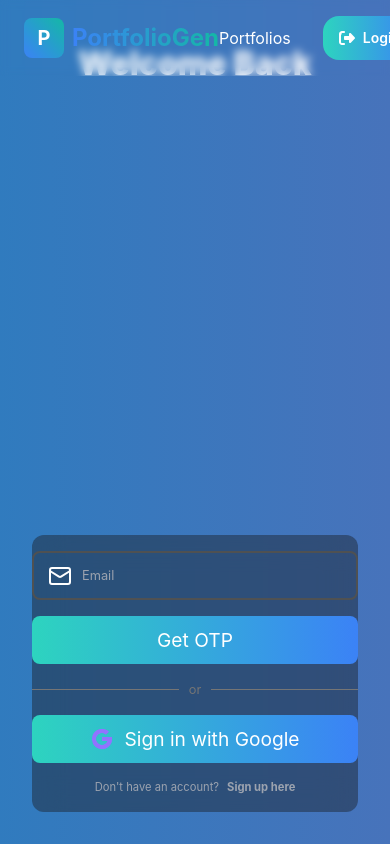
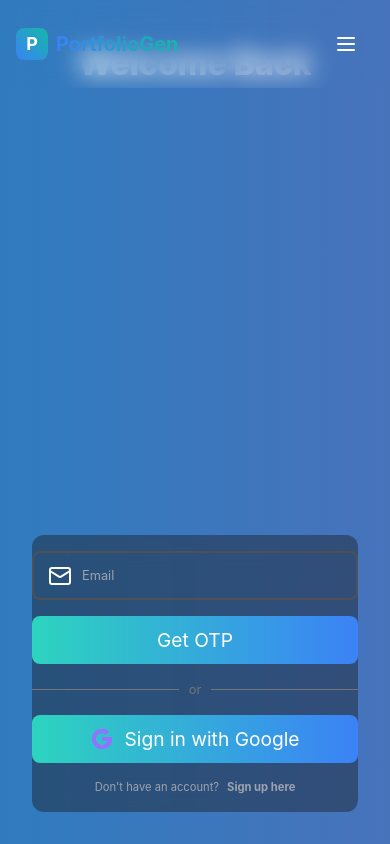
Before and after one commit to Pankaj-bit361/Portfoilio-Generator-Frontend, a React (Vite) app: page /login in a window 390 px wide. Built offline with nearby package versions, Linux system fonts and the light colour scheme.

Commit message:
fix responsive in landing and Navbar

```diff
--- a/src/components/Home/Features.jsx
+++ b/src/components/Home/Features.jsx
@@ -25,7 +25,7 @@ const Features = () => {
   return (
     <section
       id="features"
-      className="py-20 bg-gradient-to-b from-black to-blue-900/20"
+      className="py-0 lg:py-24 bg-gradient-to-b from-black to-blue-900/20"
     >
       <div className="container mx-auto px-6">
         <motion.div
--- a/src/components/Home/Navbar.jsx
+++ b/src/components/Home/Navbar.jsx
@@ -2,9 +2,11 @@ import { motion, useScroll, useTransform } from "framer-motion";
 import { useEffect, useState } from "react";
 import { useAuth } from "../../Context/AuthContext";
 import { Link } from "react-router-dom";
+import { Menu, X } from "lucide-react";
 
 const Navbar = () => {
   const [isScrolled, setIsScrolled] = useState(false);
+  const [isMobileMenuOpen, setIsMobileMenuOpen] = useState(false);
   const { scrollY } = useScroll();
 
   const navBackground = useTransform(
@@ -22,16 +24,20 @@ const Navbar = () => {
   }, []);
 
   const { user, logout } = useAuth();
-  const toggleMenu = () => setIsOpen(!isOpen);
   const handleLogout = () => logout();
+
+  const toggleMobileMenu = () => {
+    setIsMobileMenuOpen(!isMobileMenuOpen);
+  };
 
   return (
     <motion.nav
       style={{ backgroundColor: navBackground }}
-      className="fixed w-full top-0 z-50 backdrop-blur-sm"
+      className="fixed w-full top-0 z-50 backdrop-blur-md"
     >
-      <div className="container mx-auto px-6 py-4">
+      <div className="container mx-auto px-4 sm:px-6 py-4">
         <div className="flex justify-between items-center">
+          {/* Logo */}
           <motion.div
             initial={{ opacity: 0, x: -20 }}
             animate={{ opacity: 1, x: 0 }}
@@ -39,19 +45,20 @@ const Navbar = () => {
             className="flex items-center space-x-2 cursor-pointer"
             onClick={() => (window.location.href = "/")}
           >
-            <div className="w-10 h-10 rounded-lg bg-gradient-to-tr from-blue-500 to-teal-500 flex items-center justify-center">
-              <span className="text-white font-bold text-xl">P</span>
+            <div className="w-8 h-8 sm:w-10 sm:h-10 rounded-lg bg-gradient-to-tr from-blue-500 to-teal-500 flex items-center justify-center">
+              <span className="text-white font-bold text-lg sm:text-xl">P</span>
             </div>
-            <h1 className="text-2xl font-bold bg-gradient-to-r from-blue-500 to-teal-500 bg-clip-text text-transparent">
+            <h1 className="text-xl sm:text-2xl font-bold bg-gradient-to-r from-blue-500 to-teal-500 bg-clip-text text-transparent">
               PortfolioGen
             </h1>
           </motion.div>
 
+          {/* Desktop Navigation */}
           <motion.div
             initial={{ opacity: 0, x: 20 }}
             animate={{ opacity: 1, x: 0 }}
             transition={{ duration: 0.5, delay: 0.2 }}
-            className="flex items-center space-x-8"
+            className="hidden md:flex items-center space-x-8"
           >
             <motion.a
               href="portfolios"
@@ -67,47 +74,108 @@ const Navbar = () => {
               />
             </motion.a>
             {user ? (
-              <div className="relative flex align-middle items-center gap-2 cursor-pointer">
-                <div
-                  className="flex align-middle items-center gap-2"
-                  onClick={toggleMenu}
-                >
+              <div className="flex items-center gap-4">
+                <div className="flex items-center gap-2">
                   <img
-                    src={
-                      user.profileImage
-                        ? user.profileImage
-                        : "https://encrypted-tbn0.gstatic.com/images?q=tbn:ANd9GcTtuphMb4mq-EcVWhMVT8FCkv5dqZGgvn_QiA&s"
-                    }
+                    src={user.profileImage || "https://encrypted-tbn0.gstatic.com/images?q=tbn:ANd9GcTtuphMb4mq-EcVWhMVT8FCkv5dqZGgvn_QiA&s"}
                     alt="Profile"
-                    className="w-10 h-10 rounded-full border-2 border-blue-500"
+                    className="w-8 h-8 sm:w-10 sm:h-10 rounded-full border-2 border-blue-500"
                   />
                   <span className="font-semibold text-white">{user.name}</span>
-                  <button
-                    className="flex items-center justify-center gap-2 border-2 border-red-500 rounded-full overflow-hidden bg-red-500 text-white w-10 h-10 cursor-pointer shadow-lg "
-                    onClick={handleLogout}
-                  >
-                    <div className="logout-sign">
-                      <svg viewBox="0 0 512 512">
-                        <path d="M377.9 105.9L500.7 228.7c7.2 7.2 11.3 17.1 11.3 27.3s-4.1 20.1-11.3 27.3L377.9 406.1c-6.4 6.4-15 9.9-24 9.9c-18.7 0-33.9-15.2-33.9-33.9l0-62.1-128 0c-17.7 0-32-14.3-32-32l0-64c0-17.7 14.3-32 32-32l128 0 0-62.1c0-18.7 15.2-33.9 33.9-33.9c9 0 17.6 3.6 24 9.9zM160 96L96 96c-17.7 0-32 143-32 32l0 256c0 17.7 14.3 32 32 32l64 0c17.7 0 32 14.3 32 32s-14.3 32-32 32l-64 0c-53 0-96-43-96-96L0 128C0 75 43 32 96 32l64 0c17.7 0 32 14.3 32 32s-14.3 32-32 32z"></path>
-                      </svg>
-                    </div>
-                  </button>
                 </div>
+                <button
+                  onClick={handleLogout}
+                  className="flex items-center justify-center gap-2 border-2 border-red-500 rounded-full bg-red-500 text-white w-8 h-8 sm:w-10 sm:h-10 hover:bg-red-600 transition-colors"
+                >
+                  <svg viewBox="0 0 512 512" className="w-4 h-4 sm:w-5 sm:h-5">
+                    <path fill="currentColor" d="M377.9 105.9L500.7 228.7c7.2 7.2 11.3 17.1 11.3 27.3s-4.1 20.1-11.3 27.3L377.9 406.1c-6.4 6.4-15 9.9-24 9.9c-18.7 0-33.9-15.2-33.9-33.9l0-62.1-128 0c-17.7 0-32-14.3-32-32l0-64c0-17.7 14.3-32 32-32l128 0 0-62.1c0-18.7 15.2-33.9 33.9-33.9c9 0 17.6 3.6 24 9.9zM160 96L96 96c-17.7 0-32 143-32 32l0 256c0 17.7 14.3 32 32 32l64 0c17.7 0 32 14.3 32 32s-14.3 32-32 32l-64 0c-53 0-96-43-96-96L0 128C0 75 43 32 96 32l64 0c17.7 0 32 14.3 32 32s-14.3 32-32 32z" />
+                  </svg>
+                </button>
               </div>
             ) : (
-              <Link to="/login" onClick={toggleMenu}>
-                <button className="flex items-center justify-center gap-2 px-4 py-2  bg-gradient-to-r from-teal-400 to-blue-500 rounded-2xl text-white font-semibold text-lg hover:from-teal-500 hover:to-blue-600 transform hover:scale-95 transition-all duration-300 focus:outline-none focus:ring-2 focus:ring-blue-500 focus:ring-offset-2 focus:ring-offset-gray-900 w-full">
-                  <div className="login-sign">
-                    <svg viewBox="0 0 512 512">
-                      <path d="M377.9 105.9L500.7 228.7c7.2 7.2 11.3 17.1 11.3 27.3s-4.1 20.1-11.3 27.3L377.9 406.1c-6.4 6.4-15 9.9-24 9.9c-18.7 0-33.9-15.2-33.9-33.9l0-62.1-128 0c-17.7 0-32-14.3-32-32l0-64c0-17.7 14.3-32 32-32l128 0 0-62.1c0-18.7 15.2-33.9 33.9-33.9c9 0 17.6 3.6 24 9.9zM160 96L96 96c-17.7 0-32 143-32 32l0 256c0 17.7 14.3 32 32 32l64 0c17.7 0 32 14.3 32 32s-14.3 32-32 32l-64 0c-53 0-96-43-96-96L0 128C0 75 43 32 96 32l64 0c17.7 0 32 14.3 32 32s-14.3 32-32 32z"></path>
-                    </svg>
-                  </div>
-                  <div className="login-text">Login</div>
+              <Link to="/login">
+                <button className="flex items-center justify-center gap-2 px-4 py-2 bg-gradient-to-r from-teal-400 to-blue-500 rounded-xl text-white font-semibold hover:from-teal-500 hover:to-blue-600 transform hover:scale-95 transition-all duration-300">
+                  <svg viewBox="0 0 512 512" className="w-4 h-4">
+                    <path fill="currentColor" d="M377.9 105.9L500.7 228.7c7.2 7.2 11.3 17.1 11.3 27.3s-4.1 20.1-11.3 27.3L377.9 406.1c-6.4 6.4-15 9.9-24 9.9c-18.7 0-33.9-15.2-33.9-33.9l0-62.1-128 0c-17.7 0-32-14.3-32-32l0-64c0-17.7 14.3-32 32-32l128 0 0-62.1c0-18.7 15.2-33.9 33.9-33.9c9 0 17.6 3.6 24 9.9zM160 96L96 96c-17.7 0-32 143-32 32l0 256c0 17.7 14.3 32 32 32l64 0c17.7 0 32 14.3 32 32s-14.3 32-32 32l-64 0c-53 0-96-43-96-96L0 128C0 75 43 32 96 32l64 0c17.7 0 32 14.3 32 32s-14.3 32-32 32z" />
+                  </svg>
+                  <span>Login</span>
                 </button>
               </Link>
             )}
           </motion.div>
+
+          {/* Mobile Menu Button */}
+          <div className="md:hidden">
+            <button
+              onClick={toggleMobileMenu}
+              className="text-white p-4"
+            >
+              {isMobileMenuOpen ? (
+                <X className="w-6 h-6" />
+              ) : (
+                <Menu className="w-6 h-6" />
+              )}
+            </button>
+          </div>
         </div>
+
+        {/* Mobile Menu */}
+        {isMobileMenuOpen && (
+          <motion.div
+            initial={{ opacity: 0, y: -20 }}
+            animate={{ opacity: 1, y: 0 }}
+            exit={{ opacity: 0, y: -20 }}
+            transition={{ duration: 0.2 }}
+            className="md:hidden mt-4 pb-4 "
+          >
+            <div className="flex flex-col space-y-4">
+              <a
+                href="portfolios"
+                className="text-white hover:text-blue-400 transition-colors px-2 flex items-center justify-center w-full"
+                onClick={() => setIsMobileMenuOpen(false)}
+              >
+                Portfolios
+              </a>
+              {user ? (
+                <div className="flex flex-col space-y-4 px-2">
+                  <div className="flex items-center gap-2">
+                    <img
+                      src={user.profileImage || "https://encrypted-tbn0.gstatic.com/images?q=tbn:ANd9GcTtuphMb4mq-EcVWhMVT8FCkv5dqZGgvn_QiA&s"}
+                      alt="Profile"
+                      className="w-8 h-8 rounded-full border-2 border-blue-500"
+                    />
+                    <span className="font-semibold text-white">{user.name}</span>
+                  </div>
+                  <button
+                    onClick={() => {
+                      handleLogout();
+                      setIsMobileMenuOpen(false);
+                    }}
+                    className="flex items-center justify-center gap-2 px-4 py-2 bg-red-500 rounded-xl text-white w-full"
+                  >
+                    <svg viewBox="0 0 512 512" className="w-4 h-4">
+                      <path fill="currentColor" d="M377.9 105.9L500.7 228.7c7.2 7.2 11.3 17.1 11.3 27.3s-4.1 20.1-11.3 27.3L377.9 406.1c-6.4 6.4-15 9.9-24 9.9c-18.7 0-33.9-15.2-33.9-33.9l0-62.1-128 0c-17.7 0-32-14.3-32-32l0-64c0-17.7 14.3-32 32-32l128 0 0-62.1c0-18.7 15.2-33.9 33.9-33.9c9 0 17.6 3.6 24 9.9zM160 96L96 96c-17.7 0-32 143-32 32l0 256c0 17.7 14.3 32 32 32l64 0c17.7 0 32 14.3 32 32s-14.3 32-32 32l-64 0c-53 0-96-43-96-96L0 128C0 75 43 32 96 32l64 0c17.7 0 32 14.3 32 32s-14.3 32-32 32z" />
+                    </svg>
+                    <span>Logout</span>
+                  </button>
+                </div>
+              ) : (
+                <Link
+                  to="/login"
+                  className="px-2"
+                  onClick={() => setIsMobileMenuOpen(false)}
+                >
+                  <button className="flex items-center justify-center gap-2 px-4 py-2 bg-gradient-to-r from-teal-400 to-blue-500 rounded-xl text-white font-semibold w-full">
+                    <svg viewBox="0 0 512 512" className="w-4 h-4">
+                      <path fill="currentColor" d="M377.9 105.9L500.7 228.7c7.2 7.2 11.3 17.1 11.3 27.3s-4.1 20.1-11.3 27.3L377.9 406.1c-6.4 6.4-15 9.9-24 9.9c-18.7 0-33.9-15.2-33.9-33.9l0-62.1-128 0c-17.7 0-32-14.3-32-32l0-64c0-17.7 14.3-32 32-32l128 0 0-62.1c0-18.7 15.2-33.9 33.9-33.9c9 0 17.6 3.6 24 9.9zM160 96L96 96c-17.7 0-32 143-32 32l0 256c0 17.7 14.3 32 32 32l64 0c17.7 0 32 14.3 32 32s-14.3 32-32 32l-64 0c-53 0-96-43-96-96L0 128C0 75 43 32 96 32l64 0c17.7 0 32 14.3 32 32s-14.3 32-32 32z" />
+                    </svg>
+                    <span>Login</span>
+                  </button>
+                </Link>
+              )}
+            </div>
+          </motion.div>
+        )}
       </div>
     </motion.nav>
   );
```
Also changed, not shown: src/components/Home/Hero3D.jsx (+4 -4 lines).
